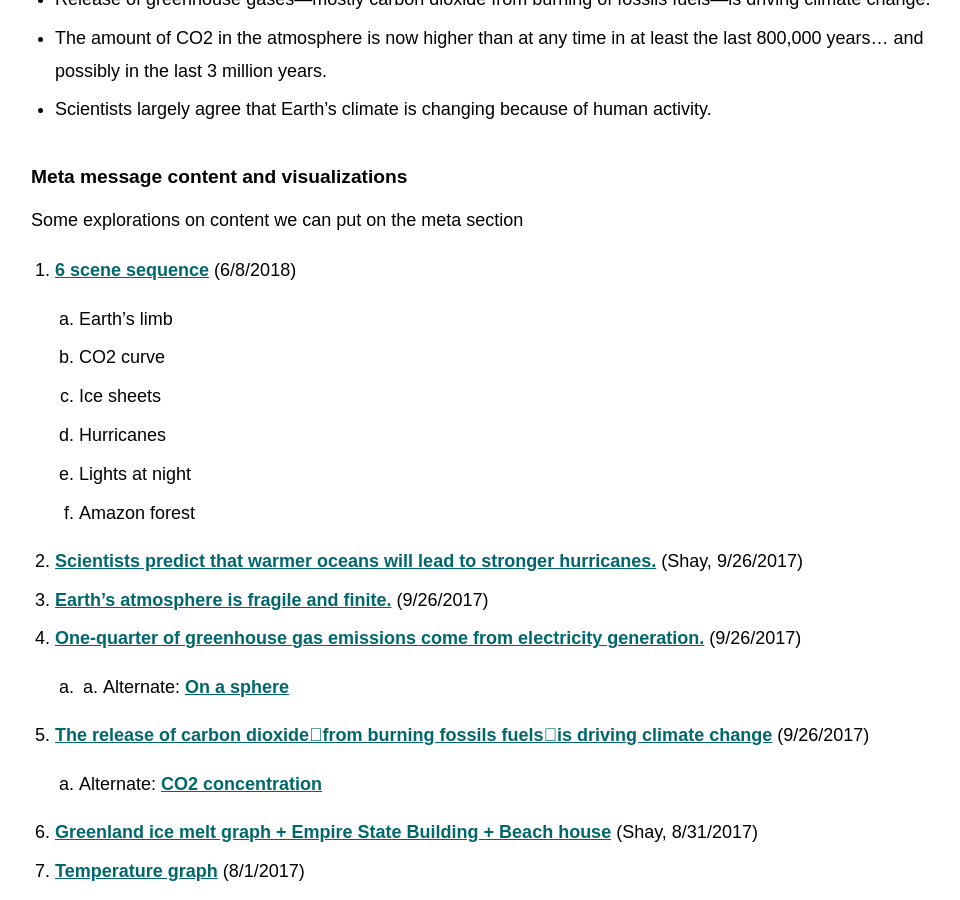
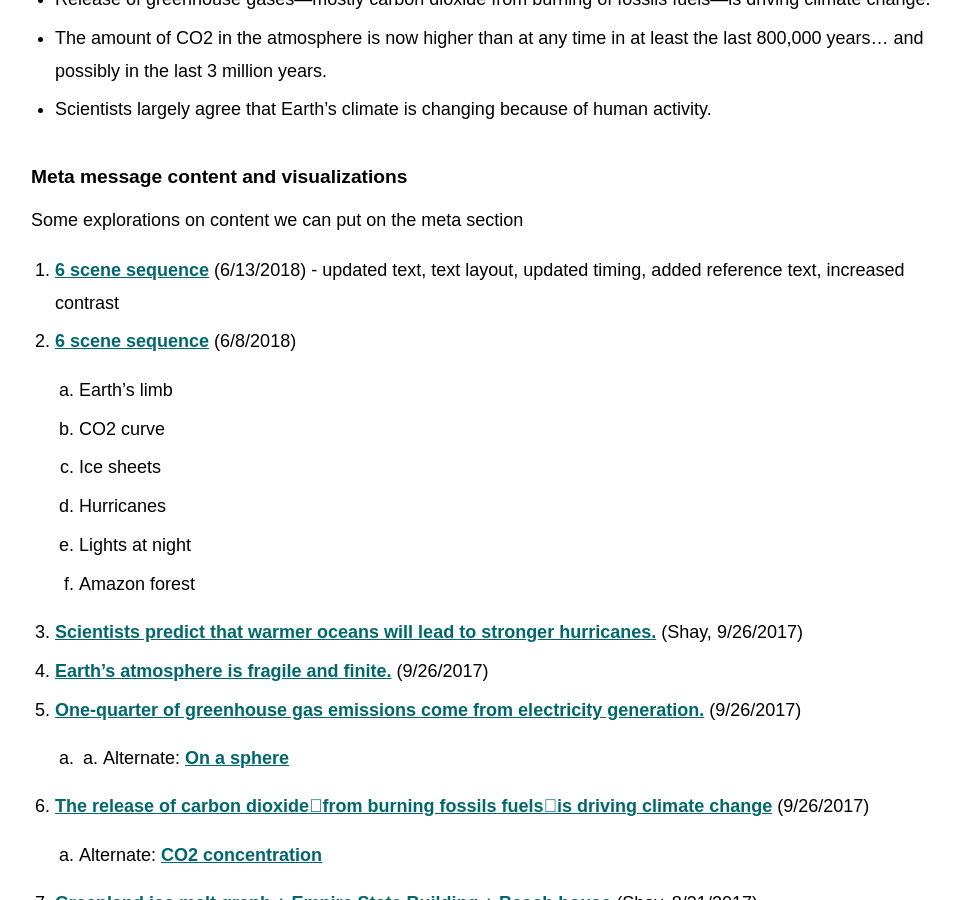
Before and after one commit to beefoo/climate-wall-docs, a Jekyll site: the page built from _design/meta.md, in a window 1280 px wide and 900 px high, scrolled down 650 px. Shown: the whole window, without its empty margins (155-1115 px from the left). Built offline with Jekyll 4.4.1, drawn with Linux system fonts in a browser that asks for light colours.

Commit message:
add new meta

```diff
--- a/_design/meta.md
+++ b/_design/meta.md
@@ -27,6 +27,7 @@ Not to be written verbatim, but these are the overall "messages" that visuals sh
 
 Some explorations on content we can put on the meta section
 
+1. [6 scene sequence](https://s3.amazonaws.com/brianfoo-amnh/HoPE_meta_sequence_2018-06-13.mp4) (6/13/2018) - updated text, text layout, updated timing, added reference text, increased contrast
 1. [6 scene sequence](https://s3.amazonaws.com/brianfoo-amnh/HoPE_meta_sequence_2018-06-08.mp4) (6/8/2018)
    1. Earth's limb
    1. CO2 curve
```
